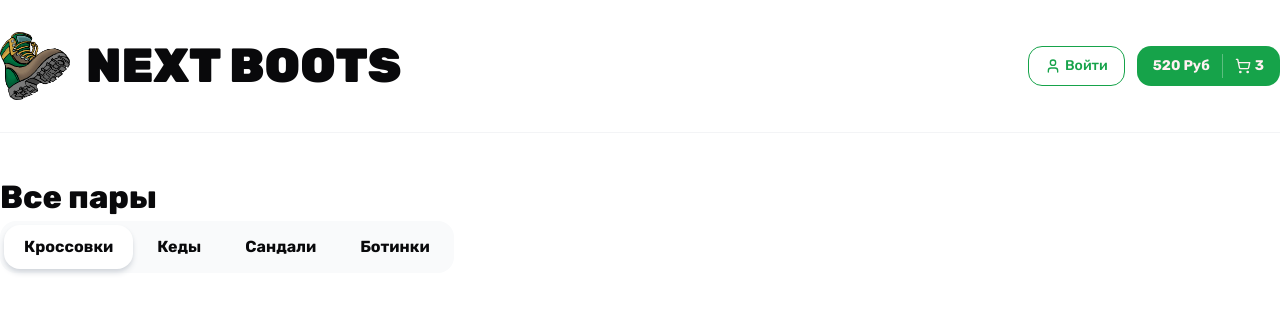
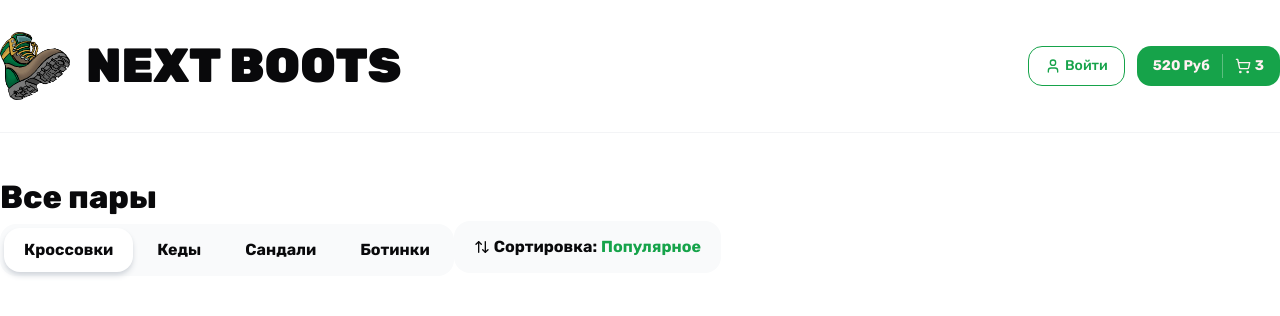
Before and after one commit to NikitaSavchuk97/next-boots, a Next.js app: page / in a window 1280 px wide. Shown: the top 316 px of the page. Built offline with nearby package versions, Linux system fonts and the light colour scheme.

Commit message:
Компонент: СортировочныйПопап

```diff
--- a/src/app/page.tsx
+++ b/src/app/page.tsx
@@ -1,4 +1,5 @@
 import { Categories, Container, Title } from '@/components/shared';
+import { SortPopup } from '@/components/shared/sort-popup';
 
 export default function Home() {
   return (
@@ -6,6 +7,7 @@
       <Container className='mt-10'>
         <Title text='Все пары' size='lg' className='font-extrabold' />
         <Categories />
+        <SortPopup />
       </Container>
     </>
   );
--- a/src/components/shared/index.ts
+++ b/src/components/shared/index.ts
@@ -2,3 +2,4 @@
 export { Header } from './header';
 export { Title } from './title';
 export { Categories } from './categories';
+export { SortPopup } from './sort-popup';
--- /dev/null
+++ b/src/components/shared/sort-popup.tsx
@@ -0,0 +1,22 @@
+import { FC } from 'react';
+import { cn } from '@/lib/utils';
+import { ArrowUpDown } from 'lucide-react';
+
+interface Props {
+  className?: string;
+}
+
+export const SortPopup: FC<Props> = ({ className }) => {
+  return (
+    <div
+      className={cn(
+        'inline-flex items-center gap-1 bg-gray-50 px-5 h-[52px] rounded-2xl cursor-pointer',
+        className,
+      )}
+    >
+      <ArrowUpDown size={16} />
+      <b>Сортировка:</b>
+      <b className='text-primary'>Популярное</b>
+    </div>
+  );
+};
```
